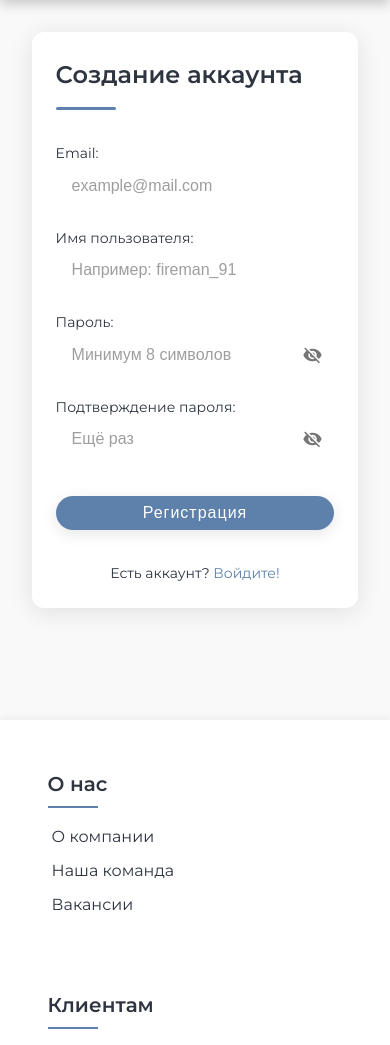
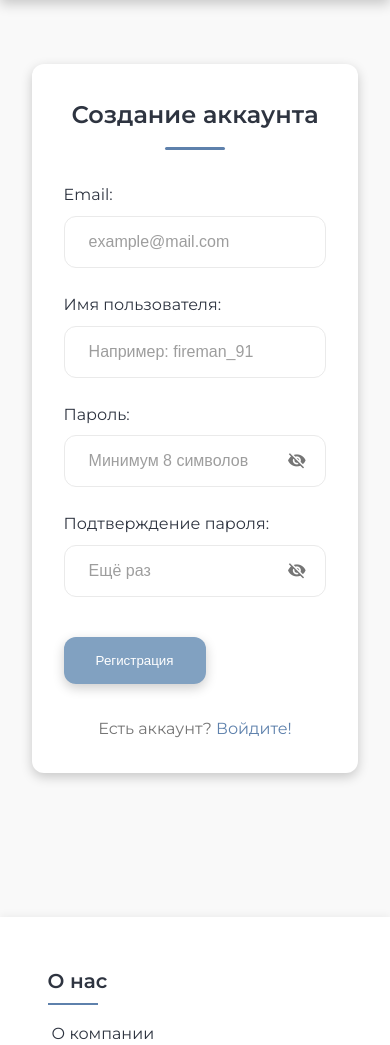
Before and after one commit to akilary/InnoMart, a Flask app: page /auth/register in a window 390 px wide. Shown: the part 80-1125 px from the top of the page. Run offline with Flask 3, Linux system fonts and the light colour scheme; some libraries are stand-ins or nearby versions.

Commit message:
style: улучшен дизайн и стили для регистрации, входа, каталога и главной
- улучшен внешний вид и стили страниц регистрации, входа, каталога и домашней страницы
- произведены улучшения JS-кода для каталога

```diff
--- a/app/static/css/auth.css
+++ b/app/static/css/auth.css
@@ -1,20 +1,50 @@
+.auth__container,
+.auth__form,
+.auth__form-group,
+.auth__password-wrapper,
+.auth__form-options { display: flex; }
+
+.auth__title,
+.auth__label,
+.auth__password-toggle,
+.auth__password-toggle-icon,
+.auth__link,
+.auth__switch,
+.auth__input,
+.auth__submit,
+.auth__form-options { transition: all var(--transition-base); }
+
+.auth__container,
+.auth__form,
+.auth__form-group,
+.auth__password-wrapper,
+.auth__input,
+.auth__submit,
+.auth__password-toggle { border-radius: var(--border-radius-sm); }
+
+.auth {
+    display: flex;
+    justify-content: center;
+    align-items: center;
+    min-height: calc(100vh - var(--header-height) - var(--footer-height));
+    padding: var(--spacing-xl) 0;
+}
+
 .auth__container {
+    flex-direction: column;
+    align-items: center;
     max-width: 500px;
     width: 100%;
+    padding: var(--spacing-xl);
     background-color: var(--color-surface);
-    border-radius: var(--border-radius-md);
-    box-shadow: 0 4px 24px var(--color-shadow);
-    padding: var(--spacing-xl);
-    position: relative;
-    overflow: hidden;
+    box-shadow: var(--box-shadow);
 }
 
 .auth__title {
     font-size: var(--font-size-xl);
     color: var(--color-primary);
     margin-bottom: var(--spacing-xl);
-    text-align: left;
-    font-weight: 600;
+    text-align: center;
     position: relative;
     padding-bottom: var(--spacing-md);
 }
@@ -23,61 +53,44 @@
     content: '';
     position: absolute;
     bottom: 0;
-    left: 0;
+    left: 50%;
+    transform: translateX(-50%);
     width: 60px;
     height: 3px;
-    background: var(--color-accent);
+    background-color: var(--color-accent);
     border-radius: 3px;
 }
 
 .auth__form {
-    display: flex;
+    width: 100%;
     flex-direction: column;
     gap: var(--spacing-lg);
-    animation: formAppear 0.5s ease-out;
-}
-
-@keyframes formAppear {
-    from {
-        opacity: 0;
-        transform: translateY(20px);
-    }
-    to {
-        opacity: 1;
-        transform: translateY(0);
-    }
 }
 
 .auth__form-group {
-    display: flex;
     flex-direction: column;
-    gap: var(--spacing-xs);
+    width: 100%;
 }
 
 .auth__label {
-    font-size: var(--font-size-sm);
+    margin-bottom: var(--spacing-sm);
+    font-size: var(--font-size-md);
+    color: var(--color-primary);
     font-weight: 500;
-    color: var(--color-primary);
-}
-
-.auth__form-group:focus-within .auth__label {
-    color: var(--color-accent);
 }
 
 .auth__input {
     width: 100%;
-    padding: var(--spacing-sm) var(--spacing-md);
+    padding: var(--spacing-md) var(--spacing-lg);
     font-size: var(--font-size-md);
-    border: 1px solid var(--color-border-default);
-    border-radius: var(--border-radius-sm);
+    border: 1px solid var(--color-border);
     background-color: var(--color-surface);
-    transition: all var(--transition-base);
+    outline: none;
 }
 
 .auth__input:focus {
-    outline: none;
     border-color: var(--color-accent);
-    box-shadow: 0 0 0 3px var(--color-secondary);
+    box-shadow: var(--box-shadow-inset);
 }
 
 .auth__input::placeholder {
@@ -87,121 +100,87 @@
 
 .auth__password-wrapper {
     position: relative;
-    display: flex;
-    align-items: center;
+    width: 100%;
 }
 
 .auth__password-toggle {
     position: absolute;
-    right: var(--spacing-sm);
+    right: var(--spacing-md);
     top: 50%;
     transform: translateY(-50%);
     background: none;
     border: none;
-    color: var(--color-text-muted);
     cursor: pointer;
-    padding: var(--spacing-xs);
     display: flex;
     align-items: center;
     justify-content: center;
-    transition: color var(--transition-base);
+    color: var(--color-text-muted);
+    padding: var(--spacing-xs);
 }
 
-.auth__password-toggle:hover {
-    color: var(--color-accent);
-}
+.auth__password-toggle:hover { color: var(--color-accent); }
 
-.auth__password-toggle-icon {
-    font-size: var(--font-size-lg);
-}
+.auth__password-toggle-icon { font-size: 1.2rem; }
 
 .auth__error-list {
     list-style: none;
     padding: 0;
-    margin: 0;
+    margin-top: var(--spacing-sm);
 }
 
 .auth__error {
-    color: var(--color-error);
-    font-size: var(--font-size-xs);
-    margin-top: var(--spacing-xs);
-    display: flex;
-    align-items: center;
-    gap: var(--spacing-xs);
+    color: #e53935;
+    font-size: var(--font-size-sm);
+    margin-bottom: var(--spacing-xs);
 }
 
 .auth__form-options {
-    display: flex;
     justify-content: space-between;
     align-items: center;
+    width: 100%;
     margin-top: var(--spacing-md);
-    flex-wrap: wrap;
-    gap: var(--spacing-md);
 }
 
 .auth__submit {
-    display: inline-flex;
-    align-items: center;
-    gap: var(--spacing-sm);
-    padding: var(--spacing-sm) var(--spacing-lg);
-    background-color: var(--color-accent);
+    background-color: var(--color-accent-light);
     color: var(--color-surface);
+    padding: var(--spacing-md) var(--spacing-xl);
     border: none;
-    border-radius: var(--border-radius-xl);
-    font-size: var(--font-size-md);
     font-weight: 500;
     cursor: pointer;
-    transition: all var(--transition-base);
-    letter-spacing: 1px;
-    box-shadow: 0 4px 15px var(--color-shadow);
+    box-shadow: var(--box-shadow);
 }
 
 .auth__submit:hover {
-    background-color: var(--color-accent-light);
+    background-color: var(--color-accent);
     transform: translateY(-2px);
-    box-shadow: 0 6px 20px rgba(0, 0, 0, 0.15);
-}
-
-.auth__submit:active {
-    transform: translateY(0);
-    box-shadow: 0 2px 10px var(--color-shadow);
+    box-shadow: var(--box-shadow-hover);
 }
 
 .auth__link {
     color: var(--color-accent);
     text-decoration: none;
     font-weight: 500;
-    transition: color var(--transition-base);
     position: relative;
 }
 
-.auth__link:hover {
-    color: var(--color-accent-light);
+.auth__link::before {
+    content: '';
+    position: absolute;
+    bottom: -2px;
+    left: 0;
+    width: 0;
+    height: 2px;
+    background-color: var(--color-accent);
+    transition: width var(--transition-base);
 }
 
+.auth__link:hover::before { width: 100%; }
+
+.auth__link:hover { color: var(--color-primary); }
+
 .auth__switch {
+    margin-top: var(--spacing-xl);
     text-align: center;
-    margin-top: var(--spacing-xl);
-    color: var(--color-primary);
-    font-size: var(--font-size-sm);
+    color: var(--color-text-muted);
 }
-
-.auth__password-visible .auth__password-toggle-icon {
-    color: var(--color-accent);
-}
-
-@media (max-width: 576px) {
-    .auth__container {
-        padding: var(--spacing-lg);
-        border-radius: var(--border-radius-sm);
-    }
-
-    .auth__form-options {
-        flex-direction: column;
-        align-items: stretch;
-    }
-
-    .auth__submit {
-        width: 100%;
-    }
-}
--- a/app/templates/login.html
+++ b/app/templates/login.html
@@ -8,8 +8,8 @@
 
 {% block content %}
     <section class="auth">
-        <div class="main__container auth__container">
-            <h2 class="auth__title">Вход в аккаунт</h2>
+        <div class="auth__container">
+            <h1 class="auth__title">Вход в аккаунт</h1>
             <form action="{{ url_for("auth.login") }}" method="post" class="auth__form">
                 {{ form.hidden_tag() }}
 
--- a/app/templates/register.html
+++ b/app/templates/register.html
@@ -8,8 +8,8 @@
 
 {% block content %}
     <section class="auth">
-        <div class="main__container auth__container">
-            <h2 class="auth__title">Создание аккаунта</h2>
+        <div class="auth__container">
+            <h1 class="auth__title">Создание аккаунта</h1>
             <form action="{{ url_for("auth.register") }}" method="post" class="auth__form">
                 {{ form.hidden_tag() }}
 
```
Also changed, not shown: app/static/css/catalog.css (+2 -28 lines), app/static/css/home.css (+0 -15 lines), app/static/js/catalog.js (+54 -56 lines).
